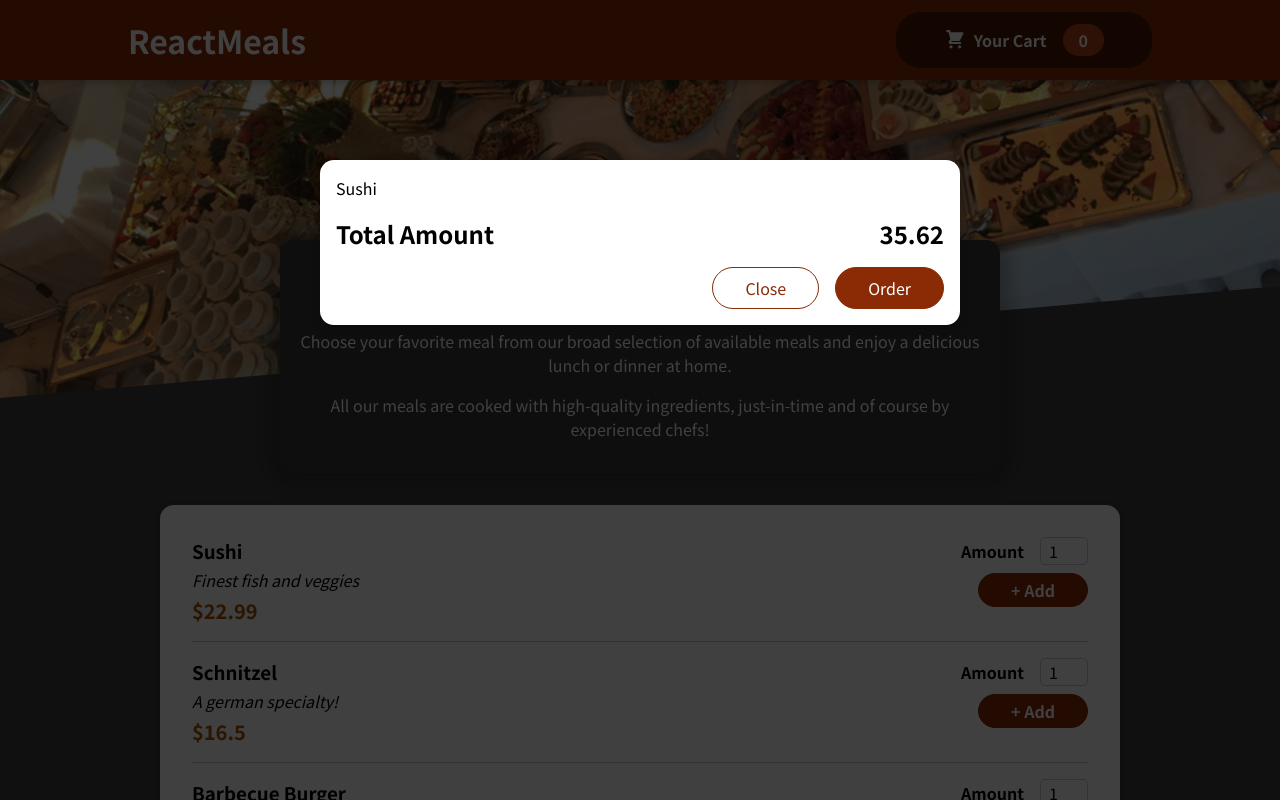
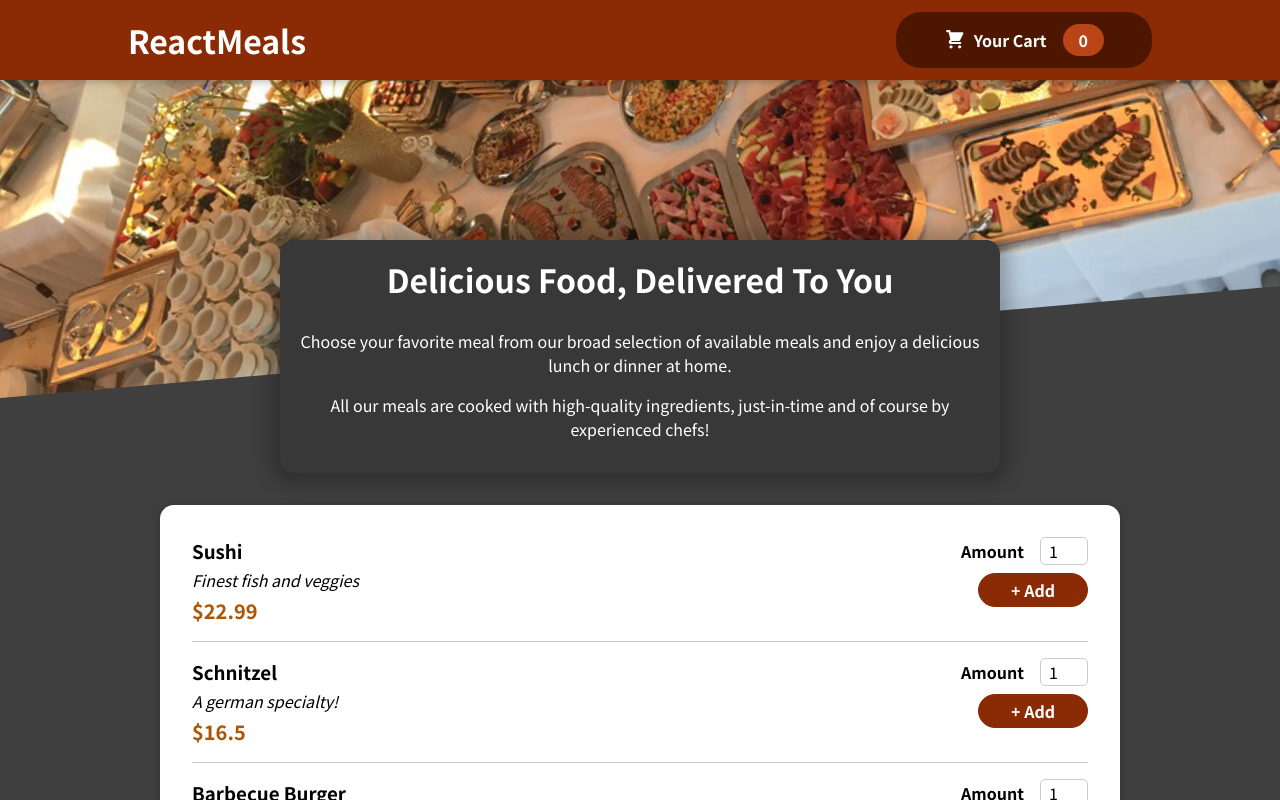
Before and after one commit to Pardeepky/Restaurant-Website, a React (Create React App) app: page / in a window 1280 px wide. Shown: the top 800 px of the page. Built offline with nearby package versions, Linux system fonts and the light colour scheme.

Commit message:
functionaly for opening and closing modal

```diff
--- a/src/App.js
+++ b/src/App.js
@@ -1,14 +1,23 @@
-import React from 'react'
+import React, { useState } from 'react'
 import Header from './components/Layout/Header'
 import AvailableMeals from './components/Meals/AvailableMeals'
 import MealSummary from './components/Meals/MealSummary'
 import Cart from './components/Cart/Cart'
 
 const App = () => {
+  const [showCart, setShowCart] = useState(false)
+
+  const showCartHandler = () => {
+    setShowCart(true);
+  }
+
+  const hideCartHandler = () => {
+    setShowCart(false);
+  }
   return (
     <>
-    <Cart />
-      <Header />
+    {showCart && <Cart hideCartHandler={hideCartHandler}/>}
+      <Header showCartHandler={showCartHandler}/>
       <main>
         <MealSummary />
         <AvailableMeals />
--- a/src/components/Cart/Cart.js
+++ b/src/components/Cart/Cart.js
@@ -11,14 +11,14 @@ const Cart = (props) => {
   );
 
   return (
-    <Modal>
+    <Modal hideCartHandler={props.hideCartHandler} >
       {cartItems}
       <div className={classes.total}>
         <span>Total Amount</span>
         <span>35.62</span>
       </div>
       <div className={classes.actions}>
-        <button className={classes['button--alt']}>Close</button>
+        <button className={classes['button--alt']} onClick={props.hideCartHandler}>Close</button>
         <button className={classes.button}>Order</button>
       </div>
     </Modal>
--- a/src/components/Layout/Header.js
+++ b/src/components/Layout/Header.js
@@ -3,12 +3,12 @@ import mealImg from '../../assets/meals.jpg'
 import classes from './Header.module.css'
 import HeaderCartButton from './HeaderCartButton'
 
-const Header = () => {
+const Header = ({showCartHandler}) => {
     return (
         <>
             <header className={classes.header}>
                 <h1>ReactMeals</h1>
-                <HeaderCartButton />
+                <HeaderCartButton  showCartHandler={showCartHandler}/>
             </header>
             <div className={classes['main-image']}>
                 <img src={mealImg} alt="A table full of delicious food" />
--- a/src/components/Layout/HeaderCartButton.js
+++ b/src/components/Layout/HeaderCartButton.js
@@ -2,10 +2,10 @@ import React from 'react'
 import CartIcon from '../Cart/CartIcon'
 import classes from './HeaderCartButton.module.css'
 
-const HeaderCartButton = () => {
+const HeaderCartButton = ({showCartHandler}) => {
     return (
         <>
-            <button className={classes.button}>
+            <button className={classes.button} onClick={showCartHandler}>
                 <span className={classes.icon}>
                     <CartIcon />
                 </span>
--- a/src/components/UI/Modal.js
+++ b/src/components/UI/Modal.js
@@ -2,7 +2,7 @@ import ReactDOM from 'react-dom';
 import classes from './Modal.module.css';
 
 const Backdrop = (props) => {
-    return <div className={classes.backdrop} />;
+    return <div className={classes.backdrop} onClick={props.hideCartHandler}/>;
 };
 
 const ModalOverlay = (props) => {
@@ -18,7 +18,7 @@ const portalElement = document.getElementById('overlays');
 const Modal = (props) => {
     return (
         <>
-            {ReactDOM.createPortal(<Backdrop />, portalElement)}
+            {ReactDOM.createPortal(<Backdrop hideCartHandler={props.hideCartHandler} />, portalElement)}
             {ReactDOM.createPortal(
                 <ModalOverlay>{props.children}</ModalOverlay>,
                 portalElement
```
